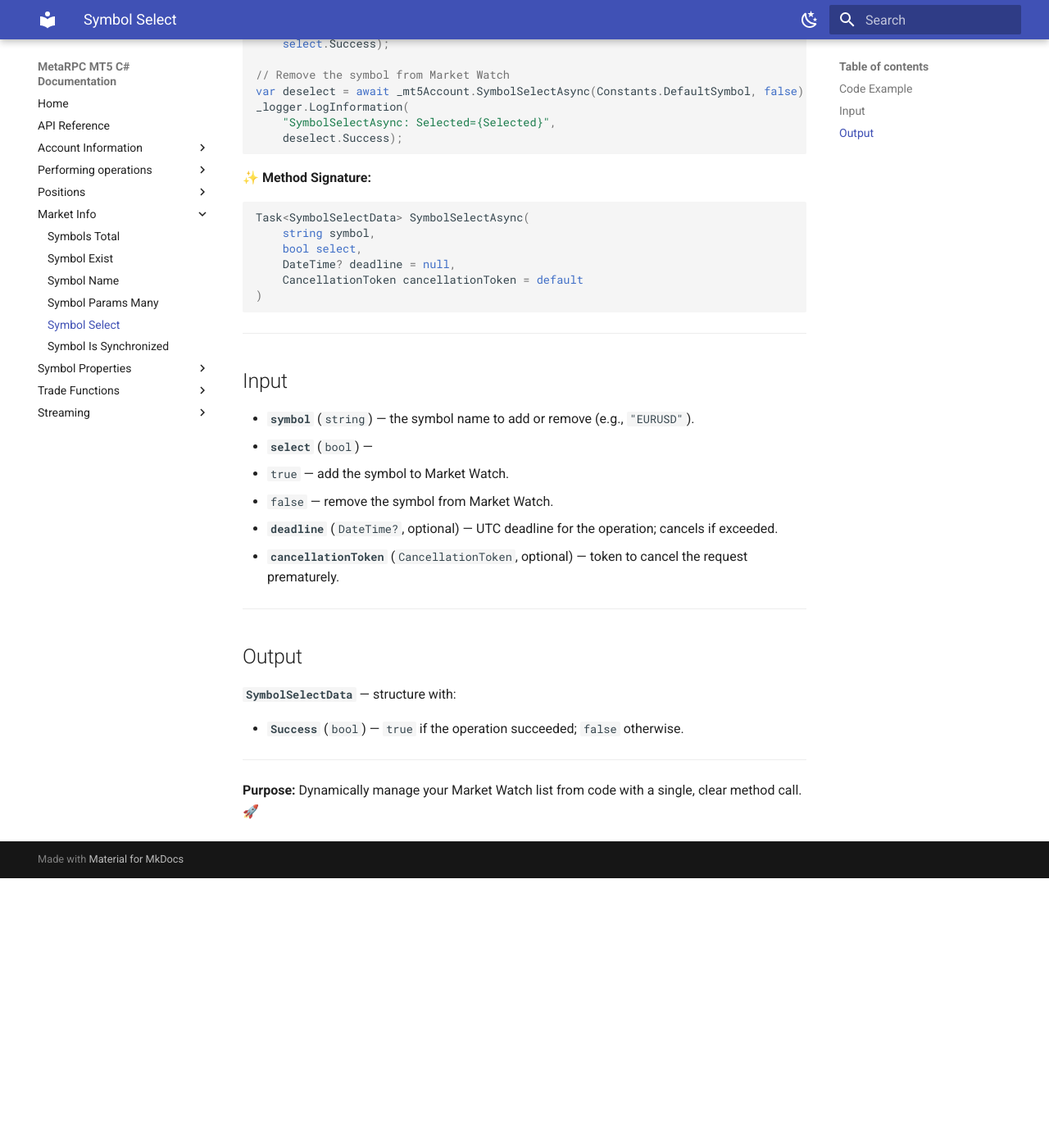
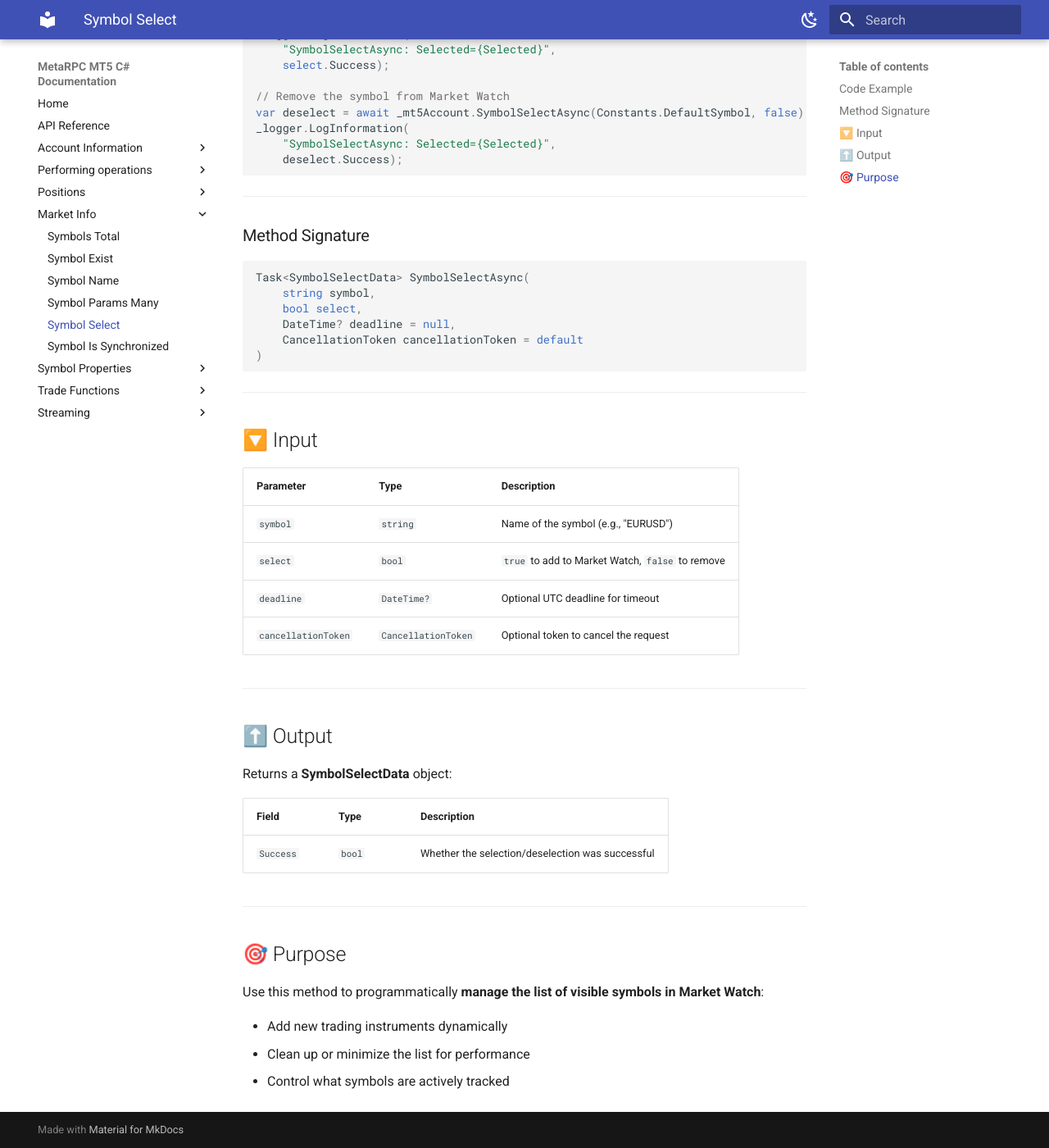
Before and after one commit to MetaRPC/CSharpMT5, an MkDocs documentation site: the page built from docs/MarketInfo/SymbolSelect.md, in a window 1280 px wide and 1400 px high, scrolled down 351 px. Shown: the whole window at 82% size. Built offline with MkDocs 1.6.1 and Material for MkDocs 9.7.7, drawn with Linux system fonts in a browser that asks for light colours; before the commit the page ends 1422 px from its top, so only the background shows below that.

Commit message:
Update SymbolSelect.md

````diff
--- a/docs/MarketInfo/SymbolSelect.md
+++ b/docs/MarketInfo/SymbolSelect.md
@@ -2,6 +2,8 @@
 
 > **Request:** add or remove a symbol from Market Watch
 > Enable or disable a symbol in the Market Watch list.
+
+---
 
 ### Code Example
 
@@ -19,7 +21,9 @@ _logger.LogInformation(
     deselect.Success);
 ```
 
-✨ **Method Signature:**
+---
+
+### Method Signature
 
 ```csharp
 Task<SymbolSelectData> SymbolSelectAsync(
@@ -32,25 +36,31 @@ Task<SymbolSelectData> SymbolSelectAsync(
 
 ---
 
-## Input
+## 🔽 Input
 
-* **`symbol`** (`string`) — the symbol name to add or remove (e.g., `"EURUSD"`).
-* **`select`** (`bool`) —
-
-  * `true` — add the symbol to Market Watch.
-  * `false` — remove the symbol from Market Watch.
-* **`deadline`** (`DateTime?`, optional) — UTC deadline for the operation; cancels if exceeded.
-* **`cancellationToken`** (`CancellationToken`, optional) — token to cancel the request prematurely.
+| Parameter           | Type                | Description                                      |
+| ------------------- | ------------------- | ------------------------------------------------ |
+| `symbol`            | `string`            | Name of the symbol (e.g., "EURUSD")              |
+| `select`            | `bool`              | `true` to add to Market Watch, `false` to remove |
+| `deadline`          | `DateTime?`         | Optional UTC deadline for timeout                |
+| `cancellationToken` | `CancellationToken` | Optional token to cancel the request             |
 
 ---
 
-## Output
+## ⬆️ Output
 
-**`SymbolSelectData`** — structure with:
+Returns a **SymbolSelectData** object:
 
-* **`Success`** (`bool`) — `true` if the operation succeeded; `false` otherwise.
+| Field     | Type   | Description                                      |
+| --------- | ------ | ------------------------------------------------ |
+| `Success` | `bool` | Whether the selection/deselection was successful |
 
 ---
 
-**Purpose:**
-Dynamically manage your Market Watch list from code with a single, clear method call. 🚀
+## 🎯 Purpose
+
+Use this method to programmatically **manage the list of visible symbols in Market Watch**:
+
+* Add new trading instruments dynamically
+* Clean up or minimize the list for performance
+* Control what symbols are actively tracked
````
